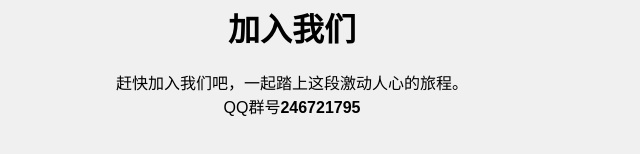
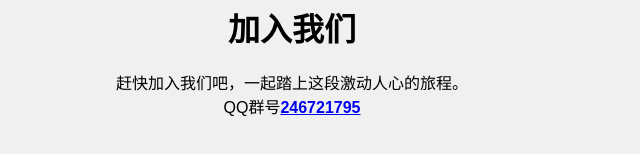
Before and after one commit to MXZZGServer/MXZZGSERVER.github.io, a plain HTML site: page index.html in a window 1280 px wide. Shown: the part 1312-1466 px from the top of the page, 348-988 px from the left. Drawn offline with Linux system fonts and the light colour scheme.

Commit message:
Update index.html

```diff
--- a/index.html
+++ b/index.html
@@ -19,6 +19,7 @@
             <ul class="nav-links">
                 <li><a href="#introduction">介绍</a></li>
                 <li><a href="http://qm.qq.com/cgi-bin/qm/qr?_wv=1027&k=YlKiPDg3pchYjxKYjTWbXXKnQWKMfaiJ&authKey=glkupLiSqL2LoUFBVfVrPYdHk%2BVE%2FI2Os0Z9u%2FfWOs0MHLwI60gNHly2Rq95RXCr&noverify=0&group_code=246721795">加入我们</a></li>
+                <li><a href="https://mcsrvstat.us/server/9666.fun:27523">服务器状态</a></li>
             </ul>
         </div>
     </nav>
@@ -53,7 +54,7 @@
         <h2>加入我们</h2>
         <p>赶快加入我们吧，一起踏上这段激动人心的旅程。
             <br>
-            QQ群号<b>246721795</b>
+            QQ群号<a href="http://qm.qq.com/cgi-bin/qm/qr?_wv=1027&k=YlKiPDg3pchYjxKYjTWbXXKnQWKMfaiJ&authKey=glkupLiSqL2LoUFBVfVrPYdHk%2BVE%2FI2Os0Z9u%2FfWOs0MHLwI60gNHly2Rq95RXCr&noverify=0&group_code=246721795"><b>246721795</b></a>
         </p>
     </section>
 
```
